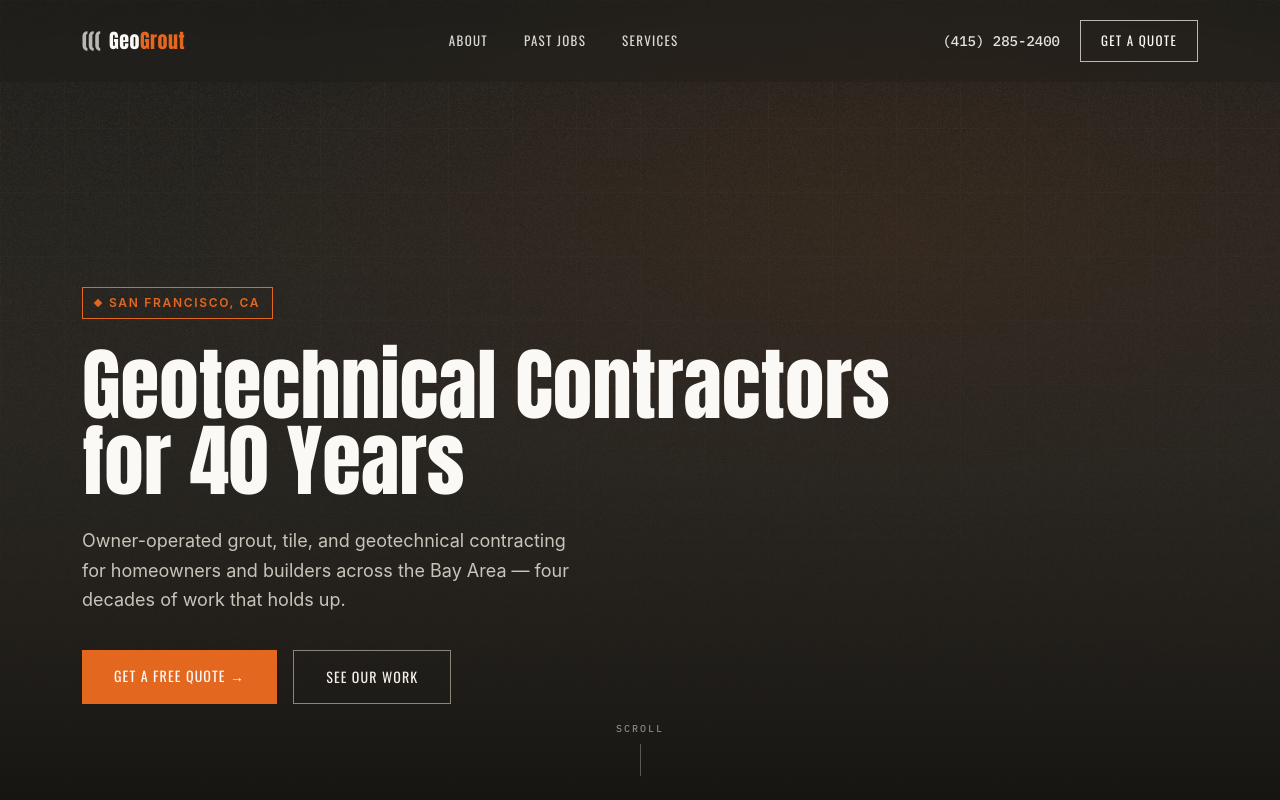
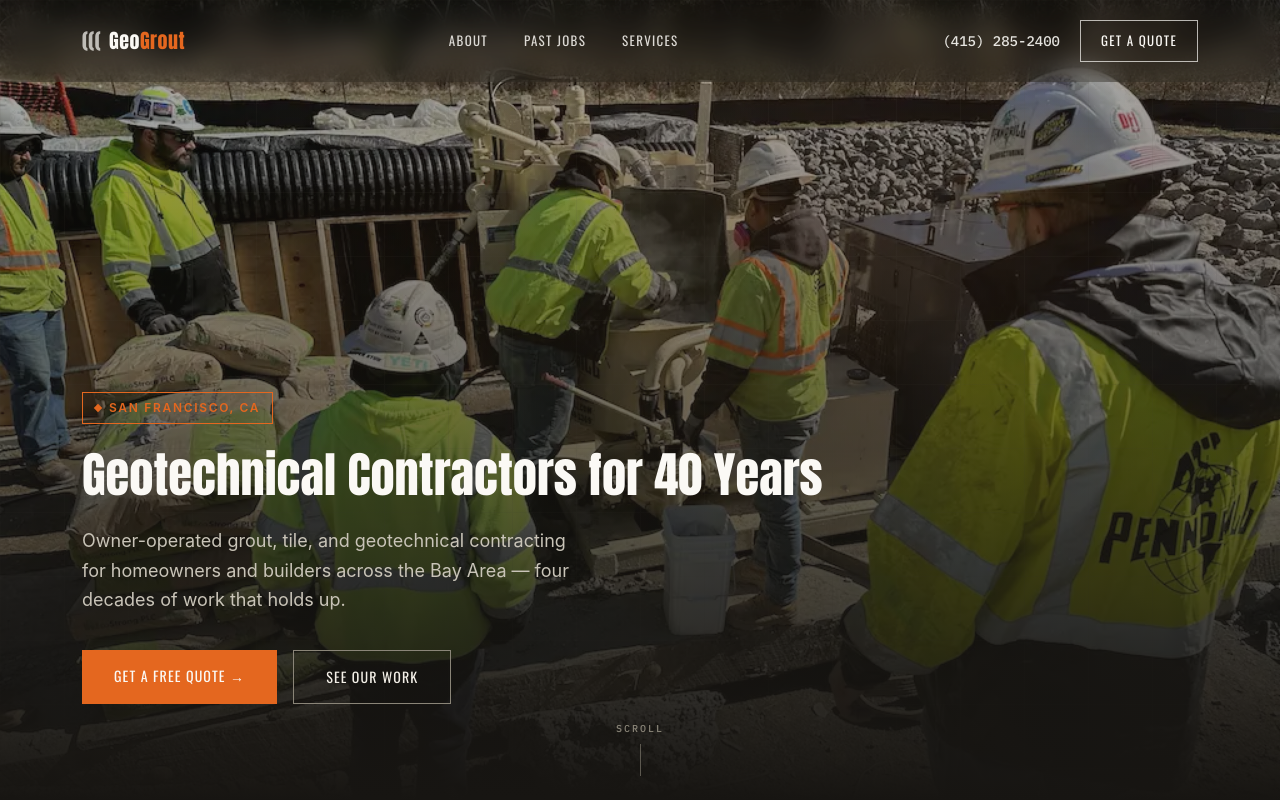
Before and after one commit to garbanzo2411/geo-grout, a Next.js app: page / in a window 1280 px wide. Shown: the top 800 px of the page. Built offline with nearby package versions, Linux system fonts and the light colour scheme.

Commit message:
added test photo to hero and adjusted hero font size

```diff
--- a/src/components/sections/Hero.tsx
+++ b/src/components/sections/Hero.tsx
@@ -11,7 +11,7 @@ export default function Hero() {
           For a video background instead, see the commented <video> block below.
         */}
         <Image
-          src="/images/hero/hero.jpg"
+          src="/images/hero/grout-team-hero.webp"
           alt="GeoGrout crew performing geotechnical grouting work on a job site"
           fill
           priority
@@ -45,7 +45,7 @@ export default function Hero() {
 
       <div className="relative z-10 w-full max-w-295 mx-auto px-6 md:px-8 pb-24 pt-40">
         <span className="spec-tag text-orange mb-7">San Francisco, CA</span>
-        <h1 className="font-display text-white text-[13vw] leading-[0.95] sm:text-[9vw] md:text-[6.2vw] max-w-4xl">
+        <h1 className="font-display text-white text-[8vw] leading-[0.95] sm:text-[5.5vw] md:text-[3.8vw] max-w-4xl">
           {SITE.tagline}
         </h1>
         <p className="mt-7 max-w-lg text-[#c9c4b8] text-base md:text-lg leading-relaxed">
```
Also changed, not shown: public/images/hero/grout-team-hero.webp (added).
